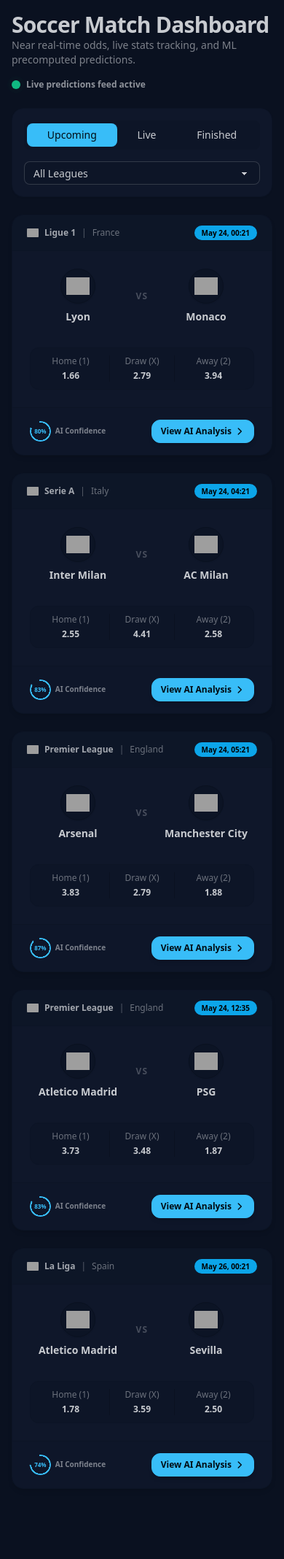
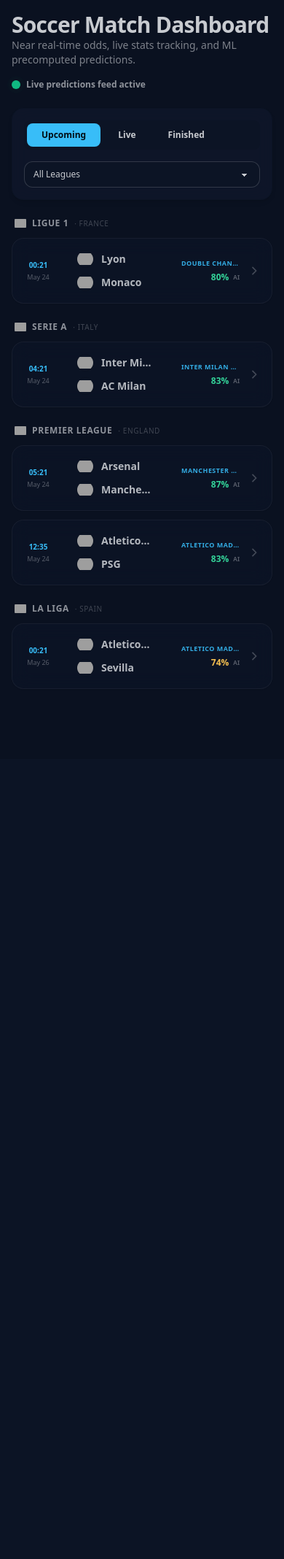
Before and after one commit to DoTMInDs/noxaIntel, a Django app: page /matches/ in a window 390 px wide. Shown: the part 65-2201 px from the top of the page at 73% size. After the commit the page ends 988 px from the top, so only its background shows below. Run offline with Django 5.2, Linux system fonts and the light colour scheme; data comes from the database, SQL or seed files in the repository; both versions use the stored data as it was after the commit; parts of the project's set-up code (start-up, migrations or seed data) failed here and were passed over; some libraries are stand-ins or nearby versions; grey boxes are pictures that could not be loaded.

Commit message:
update all template to mobile first

```diff
--- a/config/settings.py
+++ b/config/settings.py
@@ -129,6 +129,7 @@ TEMPLATES = [
                 'django.template.context_processors.request',
                 'django.contrib.auth.context_processors.auth',
                 'django.contrib.messages.context_processors.messages',
+                'django.template.context_processors.csrf',
                 'config.context_processors.vapid_public_key',
             ],
         },
--- a/templates/analytics/dashboard.html
+++ b/templates/analytics/dashboard.html
@@ -72,7 +72,7 @@
              hx-trigger="load, every 10s"
              hx-target="this"
              hx-indicator="#live-indicator">
-            <!-- Loaded via HTMX -->
+            {% include 'components/skeleton.html' %}
         </div>
     </div>
 
--- a/templates/base.html
+++ b/templates/base.html
@@ -47,7 +47,7 @@
     </style>
     {% block extra_head %}{% endblock %}
 </head>
-<body class="bg-base-300 text-base-content min-h-screen flex flex-col" hx-headers='{"X-CSRFToken": "{{ csrf_token }}"}'>
+<body class="bg-base-300 text-base-content h-[100dvh] overflow-hidden flex flex-col" hx-headers='{"X-CSRFToken": "{{ csrf_token }}"}'>
     <!-- Top Navbar -->
     {% include 'components/navbar.html' %}
 
--- a/templates/betting/dashboard.html
+++ b/templates/betting/dashboard.html
@@ -65,7 +65,7 @@
          hx-trigger="load"
          hx-target="this"
          hx-indicator="#tips-list-indicator">
-        <!-- Loaded dynamically via HTMX -->
+        {% include 'components/skeleton.html' with type='match_list' %}
     </div>
 </div>
 
--- a/templates/components/push_prompt.html
+++ b/templates/components/push_prompt.html
@@ -149,6 +149,12 @@
     return Uint8Array.from([...raw].map(c => c.charCodeAt(0)));
   }
 
+  function getCsrfToken() {
+    // Attempt to get CSRF token from cookie first, fall back to Django variable
+    const cookieToken = document.cookie.split('; ').find(row => row.startsWith('csrftoken='))?.split('=')[1];
+    return cookieToken || '{{ csrf_token }}';
+  }
+
   // ── Auto-dismiss after 8 s (re-appears when user clicks "Enable Push") ──
   let autoDismiss = setTimeout(hidePrompt, 8000);
 
@@ -176,7 +182,12 @@
     enableBtn.disabled = true;
     enableBtn.textContent = 'Requesting…';
     try {
-      const registration = await navigator.serviceWorker.ready;
+      // Get existing registration, or wait for ready registration
+      let registration = await navigator.serviceWorker.getRegistration();
+      if (!registration) {
+        registration = await navigator.serviceWorker.ready;
+      }
+
       const permission   = await Notification.requestPermission();
       if (permission !== 'granted') {
         statusEl.textContent = '❌ Denied';
@@ -192,7 +203,7 @@
         method: 'POST',
         headers: {
           'Content-Type': 'application/json',
-          'X-CSRFToken': '{{ csrf_token }}',
+          'X-CSRFToken': getCsrfToken(),
         },
         body: JSON.stringify(subscription),
       });
--- a/templates/matches/dashboard.html
+++ b/templates/matches/dashboard.html
@@ -20,12 +20,12 @@
     </div>
 
     <!-- Filter Controls Bar -->
-    <div class="flex flex-col sm:flex-row sm:items-center justify-between gap-4 bg-base-100 p-4 rounded-2xl border border-base-200 shadow-sm">
+    <div class="sticky top-[-16px] md:top-[-24px] lg:top-[-32px] z-30 flex flex-col sm:flex-row sm:items-center justify-between gap-4 bg-base-100/90 backdrop-blur-md p-4 rounded-2xl border border-base-200/50 shadow-md">
         <input type="hidden" name="filter" id="active-filter" value="upcoming">
 
         <!-- Tabs -->
-        <div class="tabs tabs-boxed bg-base-200/50 p-1">
-            <button class="tab tab-active transition-all duration-150 rounded-lg px-4"
+        <div class="tabs tabs-boxed bg-base-200/50 p-1 flex gap-1">
+            <button class="tab tab-active transition-all duration-200 rounded-xl px-5 font-semibold text-xs py-2 h-auto"
                     hx-get="{% url 'matches:list_partial' %}"
                     hx-include="#league-select, #active-filter"
                     hx-target="#match-list-container"
@@ -33,7 +33,7 @@
                     onclick="setActiveTab(this, 'upcoming')">
                 Upcoming
             </button>
-            <button class="tab transition-all duration-150 rounded-lg px-4"
+            <button class="tab transition-all duration-200 rounded-xl px-5 font-semibold text-xs py-2 h-auto"
                     hx-get="{% url 'matches:list_partial' %}"
                     hx-include="#league-select, #active-filter"
                     hx-target="#match-list-container"
@@ -41,7 +41,7 @@
                     onclick="setActiveTab(this, 'live')">
                 Live
             </button>
-            <button class="tab transition-all duration-150 rounded-lg px-4"
+            <button class="tab transition-all duration-200 rounded-xl px-5 font-semibold text-xs py-2 h-auto"
                     hx-get="{% url 'matches:list_partial' %}"
                     hx-include="#league-select, #active-filter"
                     hx-target="#match-list-container"
@@ -53,7 +53,7 @@
 
         <!-- League Dropdown -->
         <div class="w-full sm:w-auto">
-            <select name="league" id="league-select" class="select select-bordered select-sm w-full sm:w-60 bg-base-200/50 focus:border-primary"
+            <select name="league" id="league-select" class="select select-bordered select-sm w-full sm:w-60 bg-base-200/50 focus:border-primary text-xs h-9 rounded-xl"
                     hx-get="{% url 'matches:list_partial' %}"
                     hx-include="#active-filter"
                     hx-target="#match-list-container"
--- a/templates/matches/partials/match_card.html
+++ b/templates/matches/partials/match_card.html
@@ -1,121 +1,105 @@
 {% with match.odds_snapshots.first as odds %}
-<div class="card bg-base-100 border border-base-200 hover:border-primary/30 shadow-md hover:shadow-xl transition-all duration-300 rounded-2xl overflow-hidden group">
-    <!-- Card Header -->
-    <div class="px-5 py-3.5 bg-base-200/40 border-b border-base-200 flex justify-between items-center text-xs">
-        <div class="flex items-center gap-2">
-            {% if match.league.logo_url %}
-                <img src="{{ match.league.logo_url }}" class="w-4 h-4 object-contain rounded" alt="{{ match.league.name }}" onerror="this.style.display='none';this.nextElementSibling.style.display='inline'">
-                <span class="opacity-60" style="display:none">&#127942;</span>
-            {% else %}
-                <span class="opacity-60">&#127942;</span>
-            {% endif %}
-            <span class="font-bold opacity-80">{{ match.league.name }}</span>
-            <span class="opacity-40">|</span>
-            <span class="opacity-50">{{ match.league.country }}</span>
+<div class="glass-panel hover:bg-base-200/60 border border-base-200/50 p-4 rounded-2xl flex items-center justify-between gap-4 transition-all duration-300 cursor-pointer group shadow-sm hover:shadow-md hover:border-primary/30"
+     onclick="window.location.href='{% url 'predictions:detail' match.id %}'">
+
+    <!-- Left Section: Time/Status -->
+    <div class="flex flex-col items-center justify-center min-w-[56px] text-center border-r border-base-200/50 pr-4 flex-shrink-0">
+        {% if match.status == 'LIVE' %}
+            <span class="text-[10px] font-bold text-error tracking-wider uppercase animate-pulse">LIVE</span>
+            <span class="text-sm font-black text-error animate-pulse mt-0.5">{{ match.minute }}'</span>
+        {% elif match.status == 'FINISHED' %}
+            <span class="text-xs font-bold opacity-50">FT</span>
+        {% else %}
+            <span class="text-[10px] font-semibold text-primary uppercase">{{ match.match_date|date:"H:i" }}</span>
+            <span class="text-[9px] opacity-40 mt-0.5">{{ match.match_date|date:"M d" }}</span>
+        {% endif %}
+    </div>
+
+    <!-- Middle Section: Teams Vertical List -->
+    <div class="flex-1 min-w-0 space-y-2">
+        <!-- Home Team -->
+        <div class="flex items-center gap-2.5">
+            <div class="w-6 h-6 rounded-full bg-base-200 flex items-center justify-center overflow-hidden flex-shrink-0 border border-base-300">
+                {% if match.home_team.logo_url %}
+                    <img src="{{ match.home_team.logo_url }}" class="w-4.5 h-4.5 object-contain" alt="" onerror="this.style.display='none';this.nextElementSibling.style.display='flex'">
+                    <span style="display:none" class="w-4 h-4 items-center justify-center font-bold text-[8px]">{{ match.home_team.name|slice:':2'|upper }}</span>
+                {% else %}
+                    <span class="font-bold text-[8px]">{{ match.home_team.name|slice:':2'|upper }}</span>
+                {% endif %}
+            </div>
+            <span class="text-sm font-bold truncate text-base-content/90 {% if match.status == 'FINISHED' and match.home_score < match.away_score %}opacity-50 font-normal{% endif %}">
+                {{ match.home_team.name }}
+            </span>
         </div>
 
-        <!-- Match Status Badge -->
-        <div>
-            {% if match.status == 'LIVE' %}
-                <span class="badge badge-error gap-1 py-2 font-bold animate-pulse text-[10px]">
-                    <span class="w-1.5 h-1.5 rounded-full bg-white"></span>
-                    LIVE {{ match.minute }}
-                </span>
-            {% elif match.status == 'FINISHED' %}
-                <span class="badge badge-ghost gap-1 py-2 font-bold text-[10px]">
-                    FT
-                </span>
-            {% else %}
-                <span class="badge badge-info gap-1 py-2 font-semibold text-[10px]">
-                    {{ match.match_date|date:"M d, H:i" }}
-                </span>
-            {% endif %}
+        <!-- Away Team -->
+        <div class="flex items-center gap-2.5">
+            <div class="w-6 h-6 rounded-full bg-base-200 flex items-center justify-center overflow-hidden flex-shrink-0 border border-base-300">
+                {% if match.away_team.logo_url %}
+                    <img src="{{ match.away_team.logo_url }}" class="w-4.5 h-4.5 object-contain" alt="" onerror="this.style.display='none';this.nextElementSibling.style.display='flex'">
+                    <span style="display:none" class="w-4 h-4 items-center justify-center font-bold text-[8px]">{{ match.away_team.name|slice:':2'|upper }}</span>
+                {% else %}
+                    <span class="font-bold text-[8px]">{{ match.away_team.name|slice:':2'|upper }}</span>
+                {% endif %}
+            </div>
+            <span class="text-sm font-bold truncate text-base-content/90 {% if match.status == 'FINISHED' and match.away_score < match.home_score %}opacity-50 font-normal{% endif %}">
+                {{ match.away_team.name }}
+            </span>
         </div>
     </div>
 
-    <!-- Card Body -->
-    <div class="card-body p-6 space-y-6">
-        <!-- Teams & Score Grid -->
-        <div class="grid grid-cols-7 items-center text-center">
-            <!-- Home Team -->
-            <div class="col-span-3 flex flex-col items-center gap-2">
-                <div class="w-12 h-12 rounded-full bg-base-200 border border-base-300 flex items-center justify-center font-bold text-sm shadow-sm group-hover:scale-105 transition-transform duration-200">
-                    {% if match.home_team.logo_url %}
-                        <img src="{{ match.home_team.logo_url }}" class="w-8 h-8 object-contain" alt="{{ match.home_team.name }}" onerror="this.style.display='none';this.nextElementSibling.style.display='flex'">
-                        <span style="display:none" class="w-8 h-8 items-center justify-center font-bold text-xs">{{ match.home_team.name|slice:':2'|upper }}</span>
-                    {% else %}
-                        {{ match.home_team.name|slice:':2'|upper }}
-                    {% endif %}
+    <!-- Right Section: Score or Odds -->
+    <div class="flex items-center gap-4 flex-shrink-0">
+        {% if match.status == 'LIVE' or match.status == 'FINISHED' %}
+            <!-- Score display stacked vertically matching teams -->
+            <div class="flex flex-col items-center justify-center font-black text-base text-base-content min-w-[24px] gap-2.5 py-0.5">
+                <span class="leading-none {% if match.status == 'FINISHED' and match.home_score < match.away_score %}opacity-50{% endif %}">{{ match.home_score }}</span>
+                <span class="leading-none {% if match.status == 'FINISHED' and match.away_score < match.home_score %}opacity-50{% endif %}">{{ match.away_score }}</span>
+            </div>
+        {% else %}
+            <!-- Upcoming Odds -->
+            {% if odds %}
+                <div class="hidden sm:flex gap-1 bg-base-200/40 p-1 rounded-xl border border-base-200/50 text-[10px]">
+                    <div class="px-2 py-1 text-center min-w-[36px]">
+                        <span class="block opacity-40 font-medium text-[8px]">1</span>
+                        <span class="font-bold">{{ odds.home_odds }}</span>
+                    </div>
+                    <div class="px-2 py-1 text-center min-w-[36px] border-x border-base-200/50">
+                        <span class="block opacity-40 font-medium text-[8px]">X</span>
+                        <span class="font-bold">{{ odds.draw_odds }}</span>
+                    </div>
+                    <div class="px-2 py-1 text-center min-w-[36px]">
+                        <span class="block opacity-40 font-medium text-[8px]">2</span>
+                        <span class="font-bold">{{ odds.away_odds }}</span>
+                    </div>
                 </div>
-                <span class="font-bold text-sm truncate max-w-full text-base-content">{{ match.home_team.name }}</span>
-            </div>
-
-            <!-- Score / Versus -->
-            <div class="col-span-1 flex flex-col items-center justify-center">
-                {% if match.status == 'LIVE' or match.status == 'FINISHED' %}
-                    <span class="text-2xl font-black tracking-wider text-primary">
-                        {{ match.home_score }}:{{ match.away_score }}
-                    </span>
-                {% else %}
-                    <span class="text-xs font-semibold opacity-30 uppercase tracking-widest">VS</span>
-                {% endif %}
-            </div>
-
-            <!-- Away Team -->
-            <div class="col-span-3 flex flex-col items-center gap-2">
-                <div class="w-12 h-12 rounded-full bg-base-200 border border-base-300 flex items-center justify-center font-bold text-sm shadow-sm group-hover:scale-105 transition-transform duration-200">
-                    {% if match.away_team.logo_url %}
-                        <img src="{{ match.away_team.logo_url }}" class="w-8 h-8 object-contain" alt="{{ match.away_team.name }}" onerror="this.style.display='none';this.nextElementSibling.style.display='flex'">
-                        <span style="display:none" class="w-8 h-8 items-center justify-center font-bold text-xs">{{ match.away_team.name|slice:':2'|upper }}</span>
-                    {% else %}
-                        {{ match.away_team.name|slice:':2'|upper }}
-                    {% endif %}
-                </div>
-                <span class="font-bold text-sm truncate max-w-full text-base-content">{{ match.away_team.name }}</span>
-            </div>
-        </div>
-
-        <!-- Latest Odds Subgrid -->
-        {% if odds %}
-            <div class="grid grid-cols-3 gap-2 bg-base-200/50 p-2.5 rounded-xl border border-base-200 text-center text-xs">
-                <div class="space-y-1">
-                    <p class="opacity-50 font-medium">Home (1)</p>
-                    <p class="font-bold text-base-content">{{ odds.home_odds|default:"-" }}</p>
-                </div>
-                <div class="space-y-1 border-x border-base-300">
-                    <p class="opacity-50 font-medium">Draw (X)</p>
-                    <p class="font-bold text-base-content">{{ odds.draw_odds|default:"-" }}</p>
-                </div>
-                <div class="space-y-1">
-                    <p class="opacity-50 font-medium">Away (2)</p>
-                    <p class="font-bold text-base-content">{{ odds.away_odds|default:"-" }}</p>
-                </div>
-            </div>
+            {% endif %}
         {% endif %}
     </div>
 
-    <!-- Card Action Footer -->
-    <div class="px-6 py-4 bg-base-200/20 border-t border-base-200 flex justify-between items-center">
-        <!-- Confidence indicator if prediction exists -->
-        <div>
-            {% if match.prediction %}
+    <!-- Far Right: AI Recommendation & Confidence dial -->
+    <div class="flex items-center gap-3 pl-2 border-l border-base-200/50 flex-shrink-0">
+        {% if match.prediction %}
+            <div class="flex flex-col items-end gap-1">
+                <span class="text-[9px] font-bold uppercase tracking-wider text-primary opacity-90 truncate max-w-[80px]">
+                    {{ match.prediction.recommended_pick }}
+                </span>
                 <div class="flex items-center gap-1.5">
-                    <div class="radial-progress text-primary text-[8px] font-bold" style="--value:{{ match.prediction.confidence_score }}; --size:1.8rem; --thickness: 2px;" role="progressbar">
+                    <span class="text-xs font-black {% if match.prediction.confidence_score >= 80 %}text-emerald-400{% elif match.prediction.confidence_score >= 65 %}text-warning{% else %}text-info{% endif %}">
                         {{ match.prediction.confidence_score }}%
-                    </div>
-                    <span class="text-[10px] font-semibold opacity-60">AI Confidence</span>
+                    </span>
+                    <span class="text-[8px] opacity-40 font-bold uppercase">AI</span>
                 </div>
-            {% else %}
-                <span class="text-[10px] opacity-40">Predictions pending</span>
-            {% endif %}
-        </div>
+            </div>
+        {% else %}
+            <span class="text-[9px] opacity-40 italic">No AI Tips</span>
+        {% endif %}
 
-        <a href="{% url 'predictions:detail' match.id %}" class="btn btn-primary btn-sm rounded-xl font-bold gap-1 group-hover:translate-x-0.5 transition-transform duration-200 shadow-md shadow-primary/10 text-xs">
-            View AI Analysis
-            <svg xmlns="http://www.w3.org/2000/svg" class="h-3.5 w-3.5" fill="none" viewBox="0 0 24 24" stroke="currentColor">
-                <path stroke-linecap="round" stroke-linejoin="round" stroke-width="2.5" d="M9 5l7 7-7 7" />
-            </svg>
-        </a>
+        <!-- Chevron -->
+        <svg xmlns="http://www.w3.org/2000/svg" class="h-4 w-4 opacity-30 group-hover:opacity-80 transition-opacity duration-200 text-base-content" fill="none" viewBox="0 0 24 24" stroke="currentColor">
+            <path stroke-linecap="round" stroke-linejoin="round" stroke-width="2.5" d="M9 5l7 7-7 7" />
+        </svg>
     </div>
+
 </div>
 {% endwith %}
--- a/templates/matches/partials/match_list.html
+++ b/templates/matches/partials/match_list.html
@@ -1,7 +1,27 @@
 {% if matches %}
-    <div class="grid grid-cols-1 md:grid-cols-2 gap-6">
-        {% for match in matches %}
-            {% include 'matches/partials/match_card.html' with match=match %}
+    {% regroup matches by league as league_list %}
+    <div class="space-y-6">
+        {% for league_group in league_list %}
+            <div class="space-y-3">
+                <!-- League Header -->
+                <div class="flex items-center gap-2 px-1 text-xs font-bold uppercase tracking-wider text-base-content/70">
+                    {% if league_group.grouper.logo_url %}
+                        <img src="{{ league_group.grouper.logo_url }}" class="w-4 h-4 object-contain rounded" alt="{{ league_group.grouper.name }}" onerror="this.style.display='none';this.nextElementSibling.style.display='inline'">
+                        <span class="opacity-60" style="display:none">⚽</span>
+                    {% else %}
+                        <span class="opacity-60">⚽</span>
+                    {% endif %}
+                    <span>{{ league_group.grouper.name }}</span>
+                    <span class="opacity-40 font-normal text-[10px]">· {{ league_group.grouper.country }}</span>
+                </div>
+
+                <!-- Matches List -->
+                <div class="flex flex-col gap-3">
+                    {% for match in league_group.list %}
+                        {% include 'matches/partials/match_card.html' with match=match %}
+                    {% endfor %}
+                </div>
+            </div>
         {% endfor %}
     </div>
 {% else %}
```
Also changed, not shown: templates/ai_engine/assistant.html (+14 -4 lines), templates/pwa/serviceworker.js (+53 -0 lines), users/admin.py (+20 -1 lines), users/forms.py (+33 -3 lines), users/models.py (+10 -1 lines), db.sqlite3, users/migrations/0002_customuser_phone_number_alter_customuser_email.py (added).
